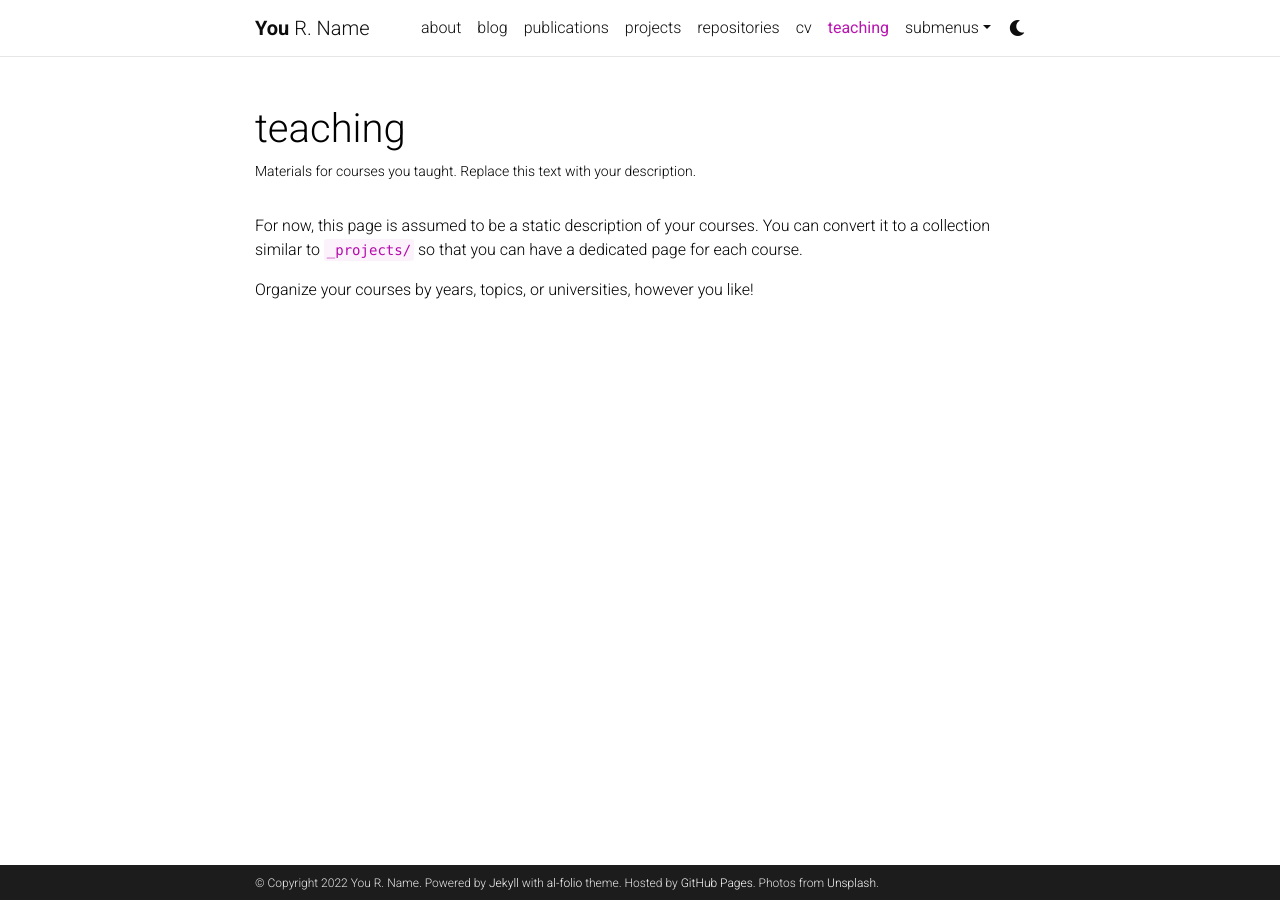
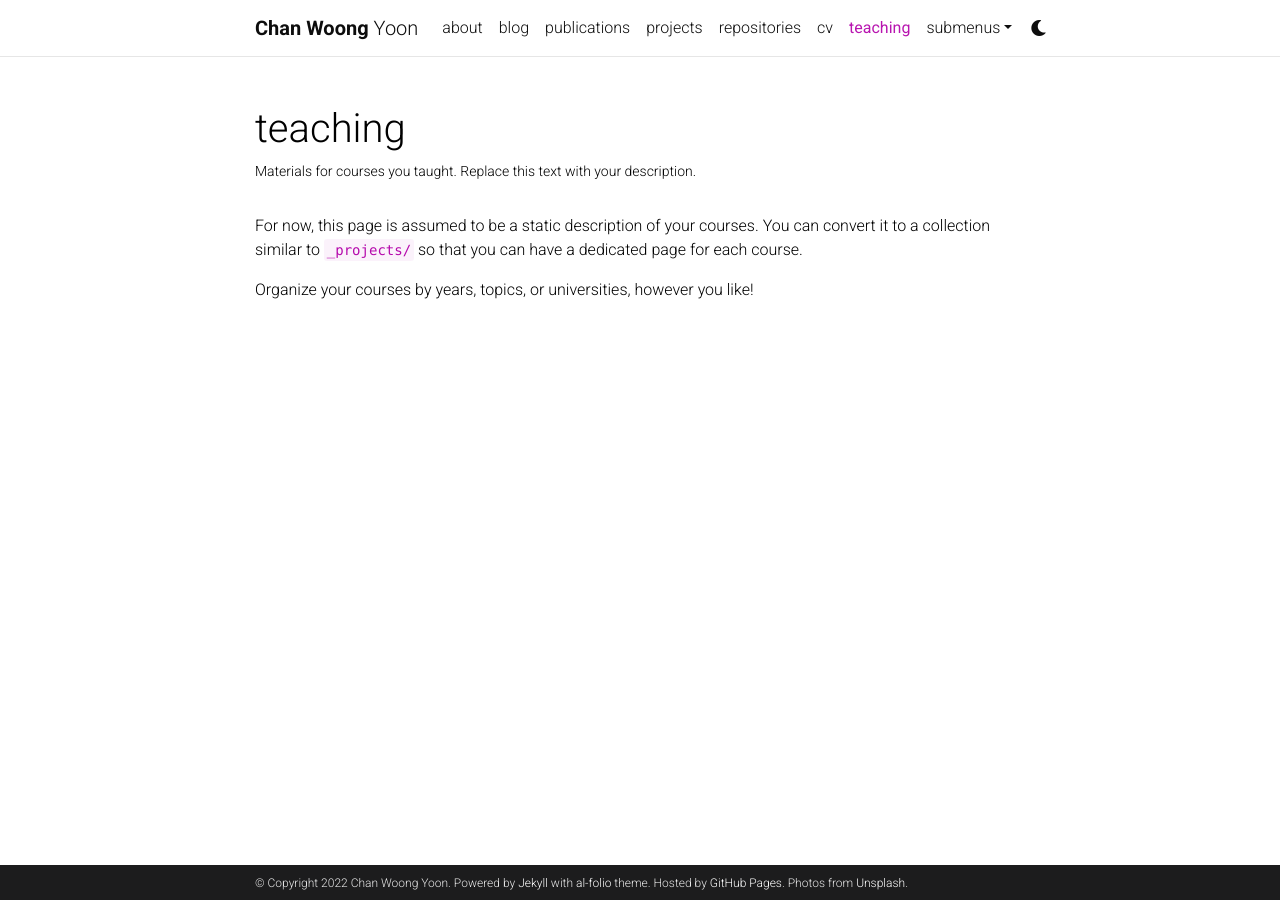
Before and after one commit to qicqock/qicqock.github.io, a Jekyll site: the page built from _pages/teaching.md, in a window 1280 px wide. Built offline with Jekyll 4.4.1, drawn with Linux system fonts in a browser that asks for light colours; comment, search, counter and statistics services are not loaded; a style sheet for code colours, icons or effects is not loaded.

Commit message:
Update _config.yml

```diff
--- a/_config.yml
+++ b/_config.yml
@@ -3,10 +3,10 @@
 # -----------------------------------------------------------------------------
 
 title: blank # the website title (if blank, full name will be used instead)
-first_name: You
-middle_name: R.
-last_name: Name
-email: you@example.com
+first_name: Chan Woong
+middle_name:
+last_name: Yoon
+email: qicqockqvgiq@gmail.com
 description: > # the ">" symbol means to ignore newlines until "footer_text:"
   A simple, whitespace theme for academics. Based on [*folio](https://github.com/bogoli/-folio) design.
 footer_text: >
```
